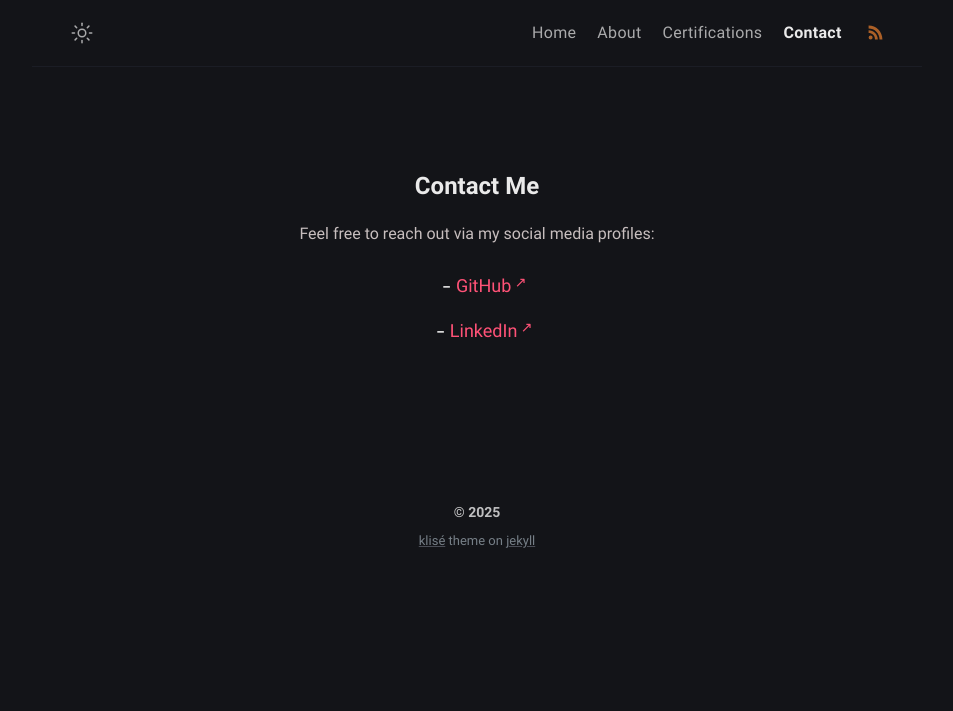
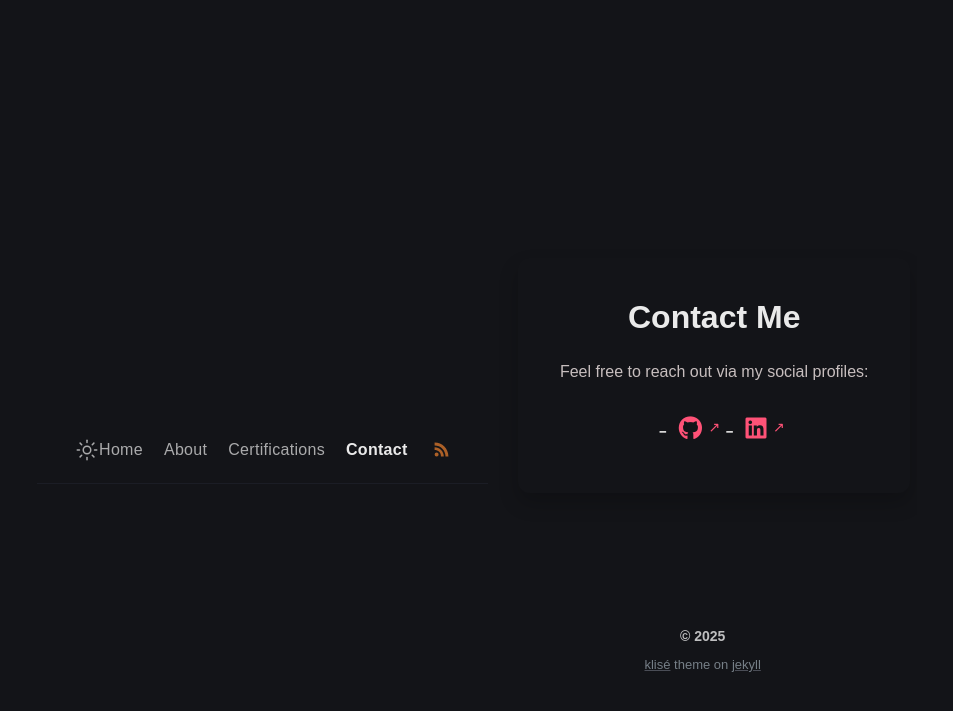
Before and after one commit to Extravenger/extravenger.github.io, a Jekyll site: the page built from contact.md, in a window 1280 px wide. Shown: the top 711 px of the page, without its empty margins (163-1116 px from the left). Built offline with Jekyll 4.4.1, drawn with Linux system fonts in a browser that asks for light colours; nearby versions of some CDN libraries; some of the changed lines change nothing that is shown.

Commit message:
Update contact.md

```diff
--- a/contact.md
+++ b/contact.md
@@ -5,61 +5,88 @@ permalink: /contact/
 ---
 
 <style>
-  /* Ensure the body and html elements are set to prevent scrolling */
+  /* General Reset */
   body, html {
     height: 100%;
     margin: 0;
-    overflow: hidden; /* Prevent scrolling */
+    display: flex;
+    justify-content: center;
+    align-items: center;
+    font-family: Arial, sans-serif;
+    background: var(--color-bg);
   }
 
-  /* Use Flexbox for the layout of the page */
-  .page-wrapper {
-    display: flex;
-    flex-direction: column;
-    height: 100%; /* Full page height */
+  /* Card Style for the Contact Section */
+  .contact-card {
+    background: var(--color-bg-secondary);
+    color: var(--color-text);
+    padding: 30px;
+    border-radius: 12px;
+    box-shadow: 0 10px 20px rgba(0, 0, 0, 0.2);
+    text-align: center;
+    width: 90%;
+    max-width: 400px;
+    animation: fadeIn 1s ease;
   }
 
-  /* Center the contact-container in the viewport */
-  .contact-container {
-    display: flex;
-    flex-direction: column;
-    align-items: center;  /* Center horizontally */
-    justify-content: center;  /* Center vertically */
-    text-align: center;
-    flex-grow: 1;  /* Makes sure content grows to fill available space */
+  /* Header Styles */
+  .contact-card h1 {
+    margin-top: 0;
+    font-size: 2em;
+    color: var(--color-accent);
   }
 
-  /* Style the social links to look neat */
+  /* Social Links Styling */
   .social-links {
     list-style: none;
     padding: 0;
+    display: flex;
+    justify-content: center;
+    gap: 20px;
+    margin-top: 20px;
   }
 
   .social-links li {
-    margin: 10px 0;
+    display: inline-block;
   }
 
   .social-links a {
     text-decoration: none;
-    font-size: 18px;
-    color: #333;
-    transition: color 0.3s ease;
+    font-size: 24px;
+    color: var(--color-text);
+    transition: transform 0.3s, color 0.3s;
   }
 
   .social-links a:hover {
-    color: #0073e6;
+    transform: scale(1.2);
+    color: var(--color-accent);
+  }
+
+  /* Animation */
+  @keyframes fadeIn {
+    from {
+      opacity: 0;
+      transform: translateY(-20px);
+    }
+    to {
+      opacity: 1;
+      transform: translateY(0);
+    }
   }
 </style>
 
-<div class="page-wrapper">
-  <div class="contact-container">
-    <h1>Contact Me</h1>
-    <p>Feel free to reach out via my social media profiles:</p>
+<div class="contact-card">
+  <h1>Contact Me</h1>
+  <p>Feel free to reach out via my social profiles:</p>
+  <ul class="social-links">
+    <li><a href="https://github.com/Extravenger" target="_blank" aria-label="GitHub">
+      <i class="fab fa-github"></i>
+    </a></li>
+    <li><a href="https://www.linkedin.com/in/amitmorr/" target="_blank" aria-label="LinkedIn">
+      <i class="fab fa-linkedin"></i>
+    </a></li>
+  </ul>
+</div>
 
-  <ul class="social-links">
-  <li><a href="https://github.com/Extravenger" target="_blank">GitHub</a></li>
-  <li><a href="https://www.linkedin.com/in/amitmorr/" target="_blank">LinkedIn</a></li>
-    <!-- Add more social links as needed -->
-  </ul>
-  </div>
-</div>
+<!-- Font Awesome for Social Icons -->
+<script src="https://kit.fontawesome.com/a076d05399.js" crossorigin="anonymous"></script>
```
